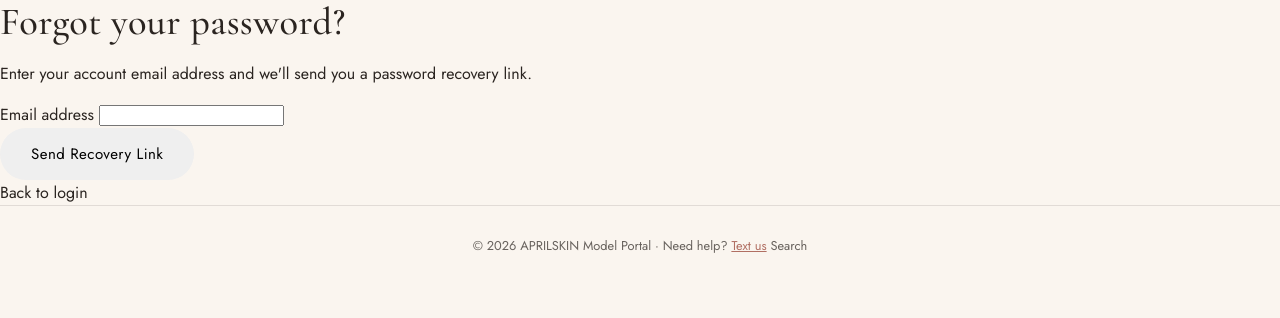
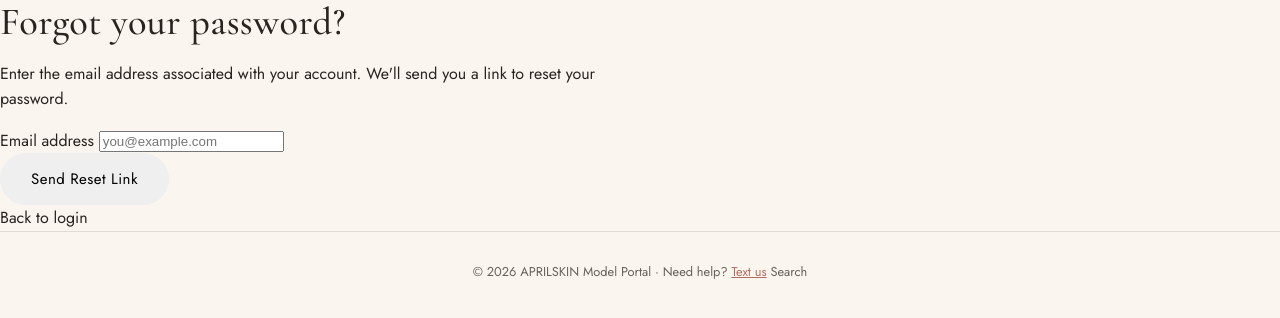
Before and after one commit to Rarejoe/aprilskin, a Flask app: page /forgot-password in a window 1280 px wide. Shown: the part 83-401 px from the top of the page. Run offline with Flask 3, Linux system fonts and the light colour scheme.

Commit message:
Update forgot password page content and layout

```diff
--- a/skincare-app/app/templates/forgot_password.html
+++ b/skincare-app/app/templates/forgot_password.html
@@ -1,43 +1,60 @@
 {% extends "base.html" %}
-{% block title %}Forgot Password{% endblock %}
+
+{% block title %}Forgot Password — AprilSkin{% endblock %}
+
 {% block content %}
 <div class="container py-5">
     <div class="row justify-content-center">
         <div class="col-md-6 col-lg-5">
-            <div class="card shadow-sm border-0 rounded-4">
-                <div class="card-body p-4 p-md-5">
+
+            <div class="card shadow-sm border-0 rounded-4 p-4">
                 <h2 class="mb-2">Forgot your password?</h2>
+
                 <p class="text-muted mb-4">
-                        Enter your account email address and we'll send
-                        you a password recovery link.
+                    Enter the email address associated with your account.
+                    We'll send you a link to reset your password.
                 </p>
+
+                {% with messages = get_flashed_messages(with_categories=true) %}
+                    {% for category, message in messages %}
+                        <div class="alert alert-{{ 'success' if category == 'success' else 'danger' }}">
+                            {{ message }}
+                        </div>
+                    {% endfor %}
+                {% endwith %}
+
                 <form method="POST"
                       action="{{ url_for('auth.forgot_password') }}">
+
                     <div class="mb-3">
                         <label for="email" class="form-label">
                             Email address
                         </label>
+
                         <input
                             type="email"
                             class="form-control"
                             id="email"
                             name="email"
+                            placeholder="you@example.com"
                             autocomplete="email"
                             required
                         >
                     </div>
+
                     <button type="submit"
                             class="btn btn-dark w-100">
-                            Send Recovery Link
+                        Send Reset Link
                     </button>
                 </form>
+
                 <div class="text-center mt-4">
                     <a href="{{ url_for('auth.welcome') }}">
                         Back to login
                     </a>
                 </div>
             </div>
-            </div>
+
         </div>
     </div>
 </div>
```
Lines whose indentation alone changed are shown as unchanged.
